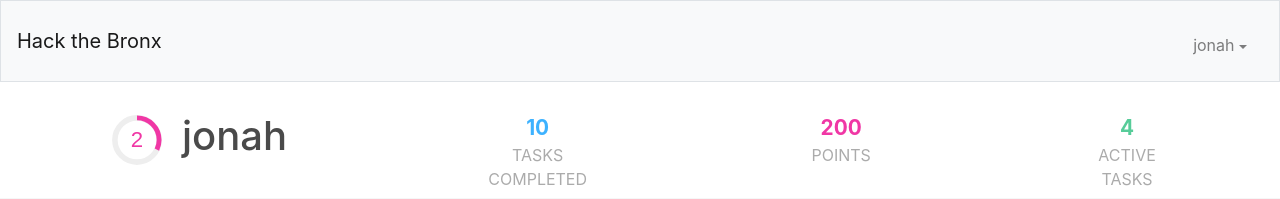
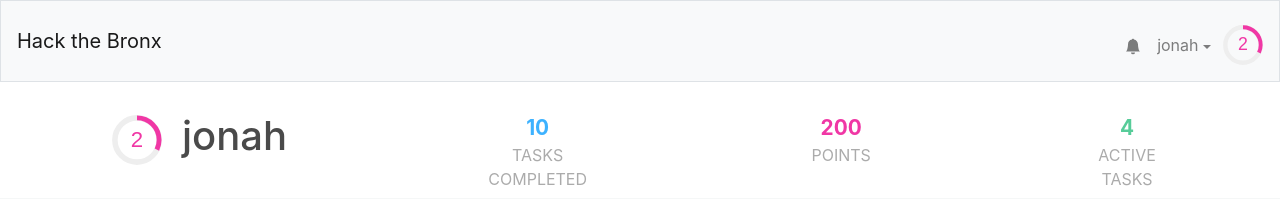
Before and after one commit to dragondoodler222/Opus, a Flask app: a page that uses templates/layout.html in a window 1280 px wide. Shown: the top 199 px of the page. Run offline with Flask 2, Linux system fonts and the light colour scheme; a user stored in the database is signed in; some libraries are stand-ins or nearby versions.

Commit message:
expanded navbar

```diff
--- a/templates/layout.html
+++ b/templates/layout.html
@@ -38,7 +38,11 @@
                         <li class="nav-item"><a class="nav-link" href="/sell">Sell</a></li>
                         <li class="nav-item"><a class="nav-link" href="/history">History</a></li>
                     </ul> -->
+
                     <ul class="navbar-nav ml-auto mt-2">
+                        <li style="transform:translateX(8px) translateY(7.5px);"class="nav-item"><a class="nav-link" href="/notifications"><svg xmlns="http://www.w3.org/2000/svg" width="16" height="16" fill="currentColor" class="bi bi-bell-fill" viewBox="0 0 16 16">
+  <path d="M8 16a2 2 0 0 0 2-2H6a2 2 0 0 0 2 2zm.995-14.901a1 1 0 1 0-1.99 0A5.002 5.002 0 0 0 3 6c0 1.098-.5 6-2 7h14c-1.5-1-2-5.902-2-7 0-2.42-1.72-4.44-4.005-4.901z"/>
+</svg></a></li>
                         <li class="nav-item">
                             <div id="user-information-dropdown">
                               <button onclick="showUserDropdown()" id="user-information-dropname" class="nav-link">{{ session.user_name }} <span class="dropdown-caret"></span></button>
@@ -47,6 +51,28 @@
                                 <span class="sep"></span>
                                 <a class="nav-link" href="/logout">Logout</a>
                               </div>
+                            </div>
+                        </li>
+
+                        <li class="nav-item">
+                            <div style = "margin-left: -4px;">
+                                <svg viewBox="0 0 36 36" style="transform: translateY(8px); width: 40px;">
+                                    <path class="level-display-bg"
+                                d="M18 2.0845
+                                  a 15.9155 15.9155 0 0 1 0 31.831
+                                  a 15.9155 15.9155 0 0 1 0 -31.831"
+                              />
+                                  <path class = "level-display"
+                                    d="M18 2.0845
+                                      a 15.9155 15.9155 0 0 1 0 31.831
+                                      a 15.9155 15.9155 0 0 1 0 -31.831"
+                                    fill="none"
+                                    stroke="#444";
+                                    stroke-width="1";
+                                    stroke-dasharray="{{ user["level-progress"] }}, 100";
+                                  />
+                                  <text x="18" y="22.8" class="level">{{user["level"]}}</text>
+                                </svg>
                             </div>
                         </li>
                     </ul>
```
Also changed, not shown: templates/notifications.html (added).
